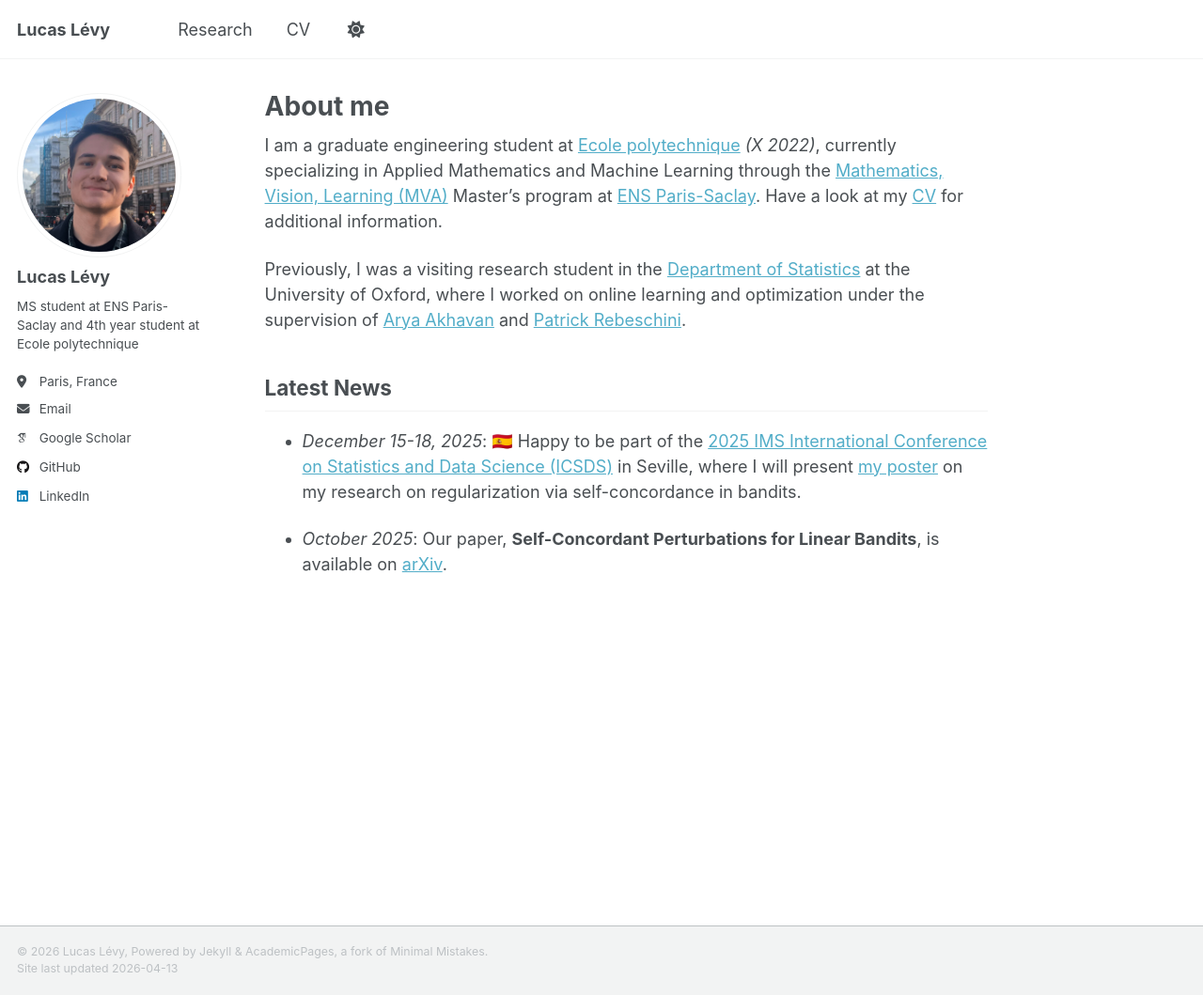
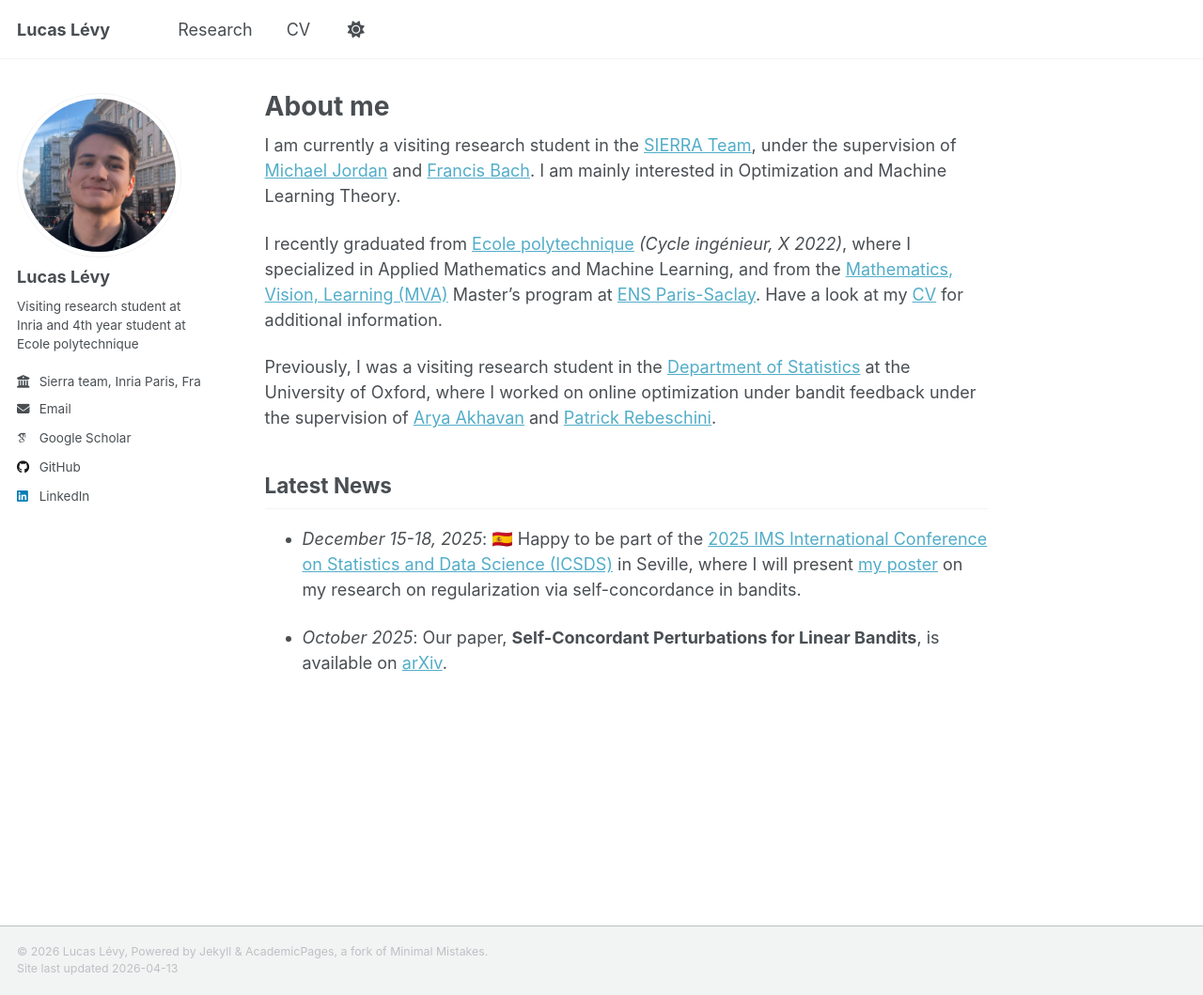
Before and after one commit to lucas-levy/lucas-levy.github.io, a Jekyll site: the page built from _pages/about.md, in a window 1280 px wide and 1059 px high. Shown: the whole window at 94% size. Built offline with Jekyll 4.4.1, drawn with Linux system fonts in a browser that asks for light colours; some web fonts are replaced; a script that is not in the unit is left out.

Commit message:
April Update

```diff
--- a/_config.yml
+++ b/_config.yml
@@ -26,11 +26,11 @@ author:
   avatar           : "photo_2025.jpg"
   name             : "Lucas Lévy"
   pronouns         : # example: "she/her"
-  bio              : "MS student at ENS Paris-Saclay and 4th year student at Ecole polytechnique"
-  location         : "Paris, France"
-  employer         :
+  bio              : "Visiting research student at Inria and 4th year student at Ecole polytechnique"
+  location         : #
+  employer         : "Sierra team, Inria Paris, France"
   uri              : # URL
-  email            : "lucas.levy@polytechnique.edu"
+  email            : "lucas.levy@inria.fr"
 
   # Academic websites
   academia         : # URL
--- a/_pages/about.md
+++ b/_pages/about.md
@@ -7,9 +7,11 @@ redirect_from:
   - /about.html
 ---
 
-I am a graduate engineering student at [Ecole polytechnique](https://programmes.polytechnique.edu/en/ingenieur-polytechnicien-program/ingenieur-polytechnicien-program) *(X 2022)*, currently specializing in Applied Mathematics and Machine Learning through the [Mathematics, Vision, Learning (MVA)](https://www.master-mva.com/) Master's program at [ENS Paris-Saclay](https://ens-paris-saclay.fr/). Have a look at my [CV](/files/CV_2025.pdf) for additional information.
+I am currently a visiting research student in the [SIERRA Team](https://sierra-mlopt.github.io), under the supervision of [Michael Jordan](https://people.eecs.berkeley.edu/~jordan/) and [Francis Bach](htpps://www.di.ens.fr/~fbach/). I am mainly interested in Optimization and Machine Learning Theory.
 
-Previously, I was a visiting research student in the [Department of Statistics](https://www.stats.ox.ac.uk/) at the University of Oxford, where I worked on online learning and optimization under the supervision of [Arya Akhavan](https://aryaakhavan.github.io/) and [Patrick Rebeschini](https://www.stats.ox.ac.uk/~rebeschi/).
+I recently graduated from [Ecole polytechnique](https://programmes.polytechnique.edu/en/ingenieur-polytechnicien-program/ingenieur-polytechnicien-program) *(Cycle ingénieur, X 2022)*, where I specialized in Applied Mathematics and Machine Learning, and from the [Mathematics, Vision, Learning (MVA)](https://www.master-mva.com/) Master's program at [ENS Paris-Saclay](https://ens-paris-saclay.fr/). Have a look at my [CV](/files/CV_2025.pdf) for additional information.
+
+Previously, I was a visiting research student in the [Department of Statistics](https://www.stats.ox.ac.uk/) at the University of Oxford, where I worked on online optimization under bandit feedback under the supervision of [Arya Akhavan](https://aryaakhavan.github.io/) and [Patrick Rebeschini](https://www.stats.ox.ac.uk/~rebeschi/).
 
 ## Latest News
 
```
